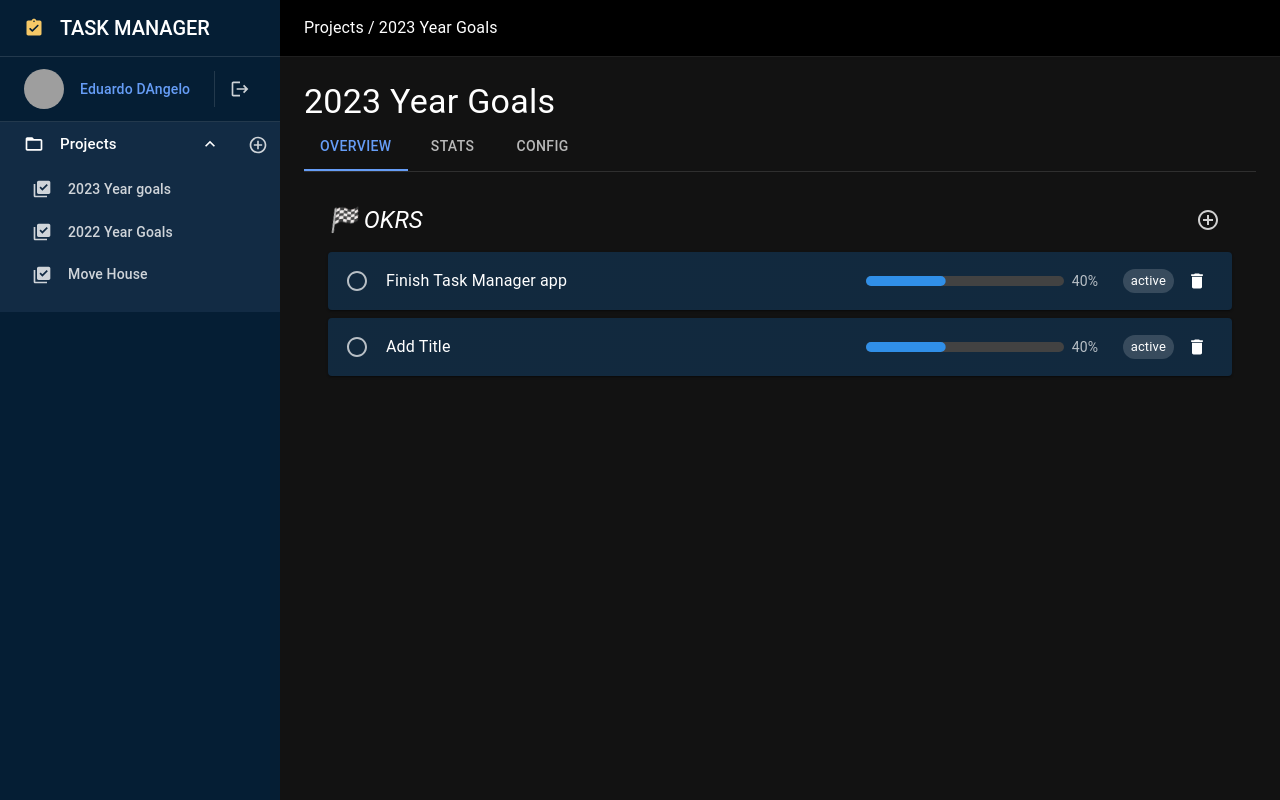
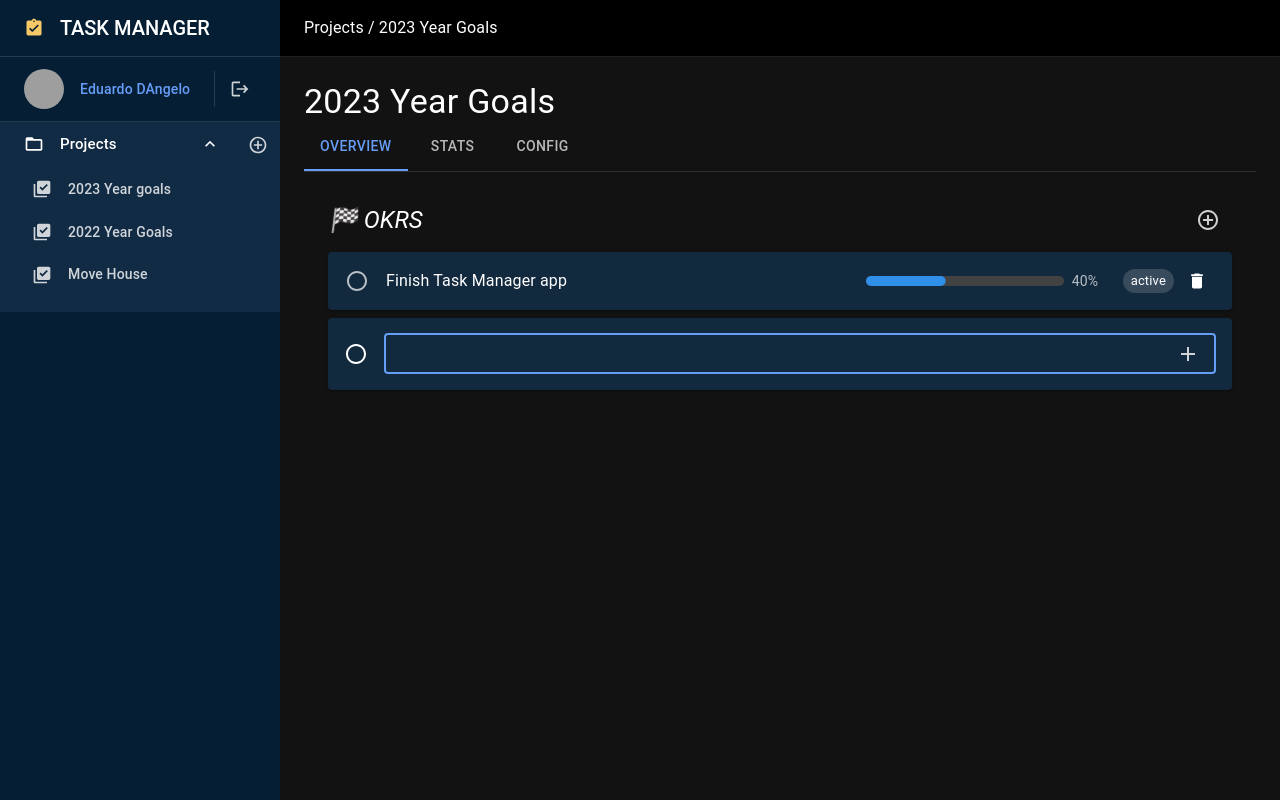
Before and after one commit to eduardo-dangelo/task-manager, a React (Create React App) app: page /project/9a3511ea-d3d3-1989-de58-fee91e94b2f4 in a window 1280 px wide. Both pictures are taken after a click on the button 1208 px from the left and 219 px from the top of the page. Built offline with nearby package versions, Linux system fonts and the light colour scheme; grey boxes are pictures that could not be loaded.

Commit message:
add new okr

```diff
--- /dev/null
+++ b/src/app/common/AddItem.jsx
@@ -0,0 +1,78 @@
+import React, { useState } from 'react'
+import { InputAdornment, TextField, Tooltip } from '@mui/material'
+import IconButton from '@mui/material/IconButton'
+import { escapeKeyCode, rotate90IconStyle } from '../constants'
+import AddIcon from '@mui/icons-material/Add'
+
+const AddItem = ({
+  initialValue,
+  scope,
+  onCancel,
+  onBlur,
+  error,
+  onSubmit,
+  onChange,
+  ...props
+}) => {
+  const [value, setValue] = useState(initialValue)
+
+  const handleAddItem = () => {
+    onSubmit(value)
+  }
+
+  const handleChange = (e) => {
+    onChange(e.target.value)
+    setValue(e.target.value)
+  }
+
+  const handleKeyPress = (e) => {
+    if (e.key === 'Enter') {
+      onSubmit(value)
+    }
+
+    if (e.keyCode === escapeKeyCode) {
+      onCancel()
+    }
+  }
+
+  return (
+    <TextField
+      {...props}
+      error={!!error}
+      autoFocus
+      size='small'
+      value={value}
+      onChange={handleChange}
+      onKeyDown={handleKeyPress}
+      helperText={error}
+      FormHelperTextProps={{
+        sx: {
+          fontSize: 10,
+          mb: -1,
+          position: 'absolute',
+          bottom: -10,
+        },
+      }}
+      InputProps={{
+        onBlur,
+        endAdornment: (
+          <InputAdornment position='end'>
+            <Tooltip title={scope === 'create' ? 'Add' : 'Update'}>
+              <IconButton
+                aria-label='toggle password visibility'
+                onClick={handleAddItem}
+                edge='end'
+                sx={rotate90IconStyle}
+                size='small'
+              >
+                <AddIcon />
+              </IconButton>
+            </Tooltip>
+          </InputAdornment>
+        ),
+      }}
+    />
+  )
+}
+
+export default AddItem
--- a/src/app/common/CollapsableList/AddListItem.jsx
+++ b/src/app/common/CollapsableList/AddListItem.jsx
@@ -1,10 +1,9 @@
 import React, { useState } from 'react'
 import ListItemIcon from '@mui/material/ListItemIcon'
-import { InputAdornment, ListItem, TextField, Tooltip } from '@mui/material'
-import IconButton from '@mui/material/IconButton'
-import AddIcon from '@mui/icons-material/Add'
-import { escapeKeyCode, fontSize, rotate90IconStyle, sideBarMaxWidth } from '../../constants'
+import { ListItem } from '@mui/material'
+import { fontSize, sideBarMaxWidth } from '../../constants'
 import LibraryAddCheckOutlinedIcon from '@mui/icons-material/LibraryAddCheckOutlined'
+import AddItem from '../AddItem'
 
 const AddListItem = ({
   onAdd = () => {},
@@ -15,7 +14,6 @@ const AddListItem = ({
   scope = 'create',
   selected = false,
 }) => {
-  const [value, setValue] = useState(initialValue)
   const [error, setError] = useState('')
 
   const submit = (fieldValue) => {
@@ -29,24 +27,6 @@ const AddListItem = ({
     errorMessage ? setError(errorMessage) : onAdd(fieldValue)
   }
 
-  const handleChange = (e) => {
-    error && setError(false)
-    setValue(e.target.value)
-  }
-
-  const handleAddItem = () => {
-    submit(value)
-  }
-
-  const handleKeyPress = (e) => {
-    if (e.key === 'Enter') {
-      submit(value)
-    }
-
-    if (e.keyCode === escapeKeyCode) {
-      onCancel()
-    }
-  }
   const PADDING_Y = 0.4
   return (
     <ListItem
@@ -65,7 +45,13 @@ const AddListItem = ({
       <ListItemIcon sx={{ color: 'inherit', paddingLeft: 1, marginRight: '0' }}>
         <LibraryAddCheckOutlinedIcon />
       </ListItemIcon>
-      <TextField
+      <AddItem
+        initialValue={initialValue}
+        onBlur={onBlur}
+        onCancel={onCancel}
+        onChange={() => error && setError(false)}
+        onSubmit={submit}
+        error={error}
         sx={{
           marginLeft: -1,
           '& input': {
@@ -74,39 +60,6 @@ const AddListItem = ({
             fontSize: 14,
           },
         }}
-        error={!!error}
-        autoFocus
-        size='small'
-        value={value}
-        onChange={handleChange}
-        onKeyDown={handleKeyPress}
-        helperText={error}
-        FormHelperTextProps={{
-          sx: {
-            fontSize: 10,
-            mb: -1,
-            position: 'absolute',
-            bottom: -10,
-          },
-        }}
-        InputProps={{
-          onBlur,
-          endAdornment: (
-            <InputAdornment position='end'>
-              <Tooltip title={scope === 'create' ? 'Add' : 'Update'}>
-                <IconButton
-                  aria-label='toggle password visibility'
-                  onClick={handleAddItem}
-                  edge='end'
-                  sx={rotate90IconStyle}
-                  size='small'
-                >
-                  <AddIcon />
-                </IconButton>
-              </Tooltip>
-            </InputAdornment>
-          ),
-        }}
       />
     </ListItem>
   )
--- a/src/app/features/OKRs.jsx
+++ b/src/app/features/OKRs.jsx
@@ -1,5 +1,5 @@
 import React, { useState } from 'react'
-import { Box, Collapse, Typography } from '@mui/material'
+import { Box, Card, Collapse, Typography } from '@mui/material'
 import IconButton from '@mui/material/IconButton'
 import { rotate90IconStyle } from '../constants'
 import AddCircleOutlineIcon from '@mui/icons-material/AddCircleOutline'
@@ -7,6 +7,8 @@ import Tooltip from '@mui/material/Tooltip'
 import Okr from './Okr'
 import uuid from 'react-uuid'
 import { TransitionGroup } from 'react-transition-group'
+import AddItem from '../common/AddItem'
+import RadioButtonUncheckedIcon from '@mui/icons-material/RadioButtonUnchecked'
 
 const mockOKR = {
   id: 1,
@@ -16,14 +18,33 @@ const mockOKR = {
 
 const OkRs = () => {
   const [data, setData] = useState([mockOKR])
+  const [isAdding, setIsAdding] = useState(false)
+  const [error, setError] = useState('')
 
-  const handleAddOKR = () => {
+  const handleAddOKR = (value) => {
     const initialValues = {
       id: uuid(),
-      title: 'Add Title',
+      title: value,
       description: '<p>Add description</p>',
     }
     setData([...data, initialValues])
+    setIsAdding(false)
+  }
+
+  const submit = (fieldValue) => {
+    let errorMessage = ''
+    if (!fieldValue) errorMessage = 'Field cannot be empty.'
+    errorMessage ? setError(errorMessage) : handleAddOKR(fieldValue)
+  }
+
+  const handleClickAddOKR = () => {
+    setIsAdding(true)
+    error && setError(false)
+  }
+
+  const handleDismiss = () => {
+    setIsAdding(false)
+    error && setError(false)
   }
 
   const handleDeleteOKR = (id) => {
@@ -45,7 +66,7 @@ const OkRs = () => {
           🏁 OKRS
         </Typography>
         <Tooltip title='New OKR'>
-          <IconButton size='large' sx={rotate90IconStyle} onClick={handleAddOKR}>
+          <IconButton size='large' sx={rotate90IconStyle} onClick={handleClickAddOKR}>
             <AddCircleOutlineIcon />
           </IconButton>
         </Tooltip>
@@ -58,6 +79,32 @@ const OkRs = () => {
             </Collapse>
           )
         })}
+        {isAdding && (
+          <Collapse>
+            <Card
+              sx={{
+                display: 'flex',
+                justifyContent: 'flex-start',
+                alignItems: 'center',
+                pl: 2,
+                px: 2,
+                pt: 2,
+                pb: error ? 3 : 2,
+              }}
+            >
+              <RadioButtonUncheckedIcon />
+              <AddItem
+                sx={{ ml: 2 }}
+                fullWidth
+                onSubmit={submit}
+                onCancel={handleDismiss}
+                onBlur={handleDismiss}
+                error={error}
+                onChange={() => error && setError(false)}
+              />
+            </Card>
+          </Collapse>
+        )}
       </TransitionGroup>
     </Box>
   )
```
